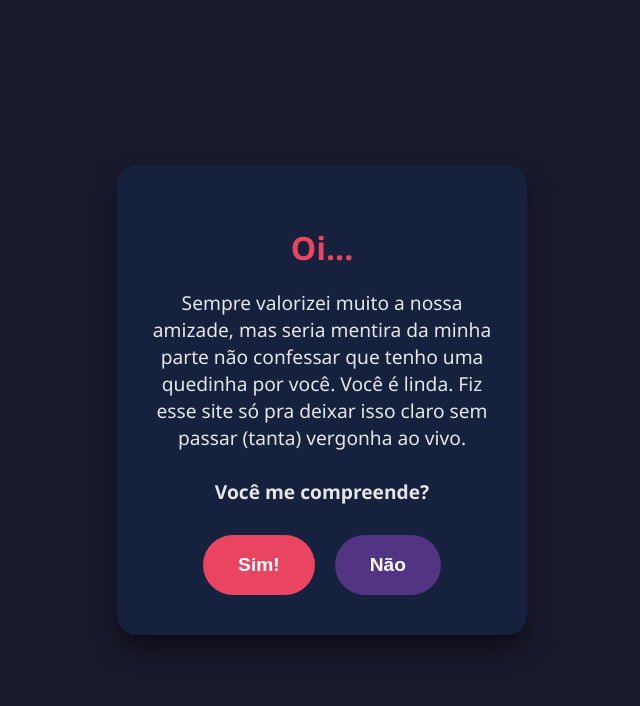
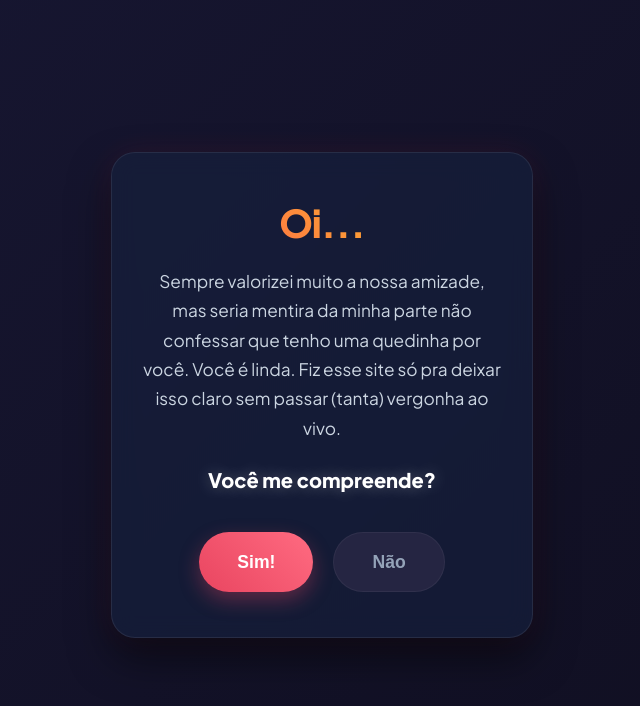
Before and after one commit to MirandaDev1/Just_a_statement, a plain HTML site: page index.html in a window 1280 px wide. Shown: the whole page, without its empty margins (318-958 px from the left). Drawn offline with Linux system fonts and the light colour scheme.

Commit message:
Update index.html

```diff
--- a/index.html
+++ b/index.html
@@ -4,7 +4,14 @@
     <meta charset="UTF-8">
     <meta name="viewport" content="width=device-width, initial-scale=1.0">
     <title>Um recado pra você...</title>
+
+    <!-- Importando fonte premium e moderna -->
+    <link rel="preconnect" href="https://fonts.googleapis.com">
+    <link rel="preconnect" href="https://fonts.gstatic.com" crossorigin>
+    <link href="https://fonts.googleapis.com/css2?family=Plus+Jakarta+Sans:wght@400;600;800&display=swap" rel="stylesheet">
+
     <style>
+        /* Fundo com degradê animado premium */
         body {
             margin: 0;
             padding: 0;
@@ -12,24 +19,68 @@
             justify-content: center;
             align-items: center;
             height: 100vh;
-            background-color: #1a1a2e;
+            background: linear-gradient(135deg, #0f0c1b, #1a1a3a, #0b0914);
+            background-size: 400% 400%;
+            animation: gradientBG 12s ease infinite;
             color: #ffffff;
-            font-family: 'Segoe UI', sans-serif;
+            font-family: 'Plus Jakarta Sans', sans-serif;
             text-align: center;
             overflow: hidden;
         }
 
-        .container {
-            background-color: #16213e;
-            padding: 40px 30px;
-            border-radius: 20px;
-            box-shadow: 0 15px 25px rgba(0,0,0,0.5);
-            max-width: 90%;
-            width: 350px;
+        @keyframes gradientBG {
+            0% { background-position: 0% 50%; }
+            50% { background-position: 100% 50%; }
+            100% { background-position: 0% 50%; }
         }
 
-        h1 { color: #e94560; margin-bottom: 20px; }
-        p { font-size: 1.2rem; margin-bottom: 30px; color: #e6e6e6; }
+        /* Container estilo "Glassmorphism" com animação de flutuação */
+        .container {
+            background: rgba(22, 33, 62, 0.65);
+            backdrop-filter: blur(12px);
+            -webkit-backdrop-filter: blur(12px);
+            padding: 45px 30px;
+            border-radius: 24px;
+            border: 1px solid rgba(255, 255, 255, 0.08);
+            box-shadow: 0 20px 40px rgba(0, 0, 0, 0.5),
+                        0 0 30px rgba(233, 69, 96, 0.1);
+            max-width: 85%;
+            width: 360px;
+            animation: floatContainer 4s ease-in-out infinite;
+        }
+
+        @keyframes floatContainer {
+            0%, 100% { transform: translateY(0); }
+            50% { transform: translateY(-10px); }
+        }
+
+        /* Título com degradê brilhante */
+        h1 {
+            font-weight: 800;
+            font-size: 2.4rem;
+            background: linear-gradient(45deg, #ff4e50, #f9d423);
+            -webkit-background-clip: text;
+            -webkit-text-fill-color: transparent;
+            margin-top: 0;
+            margin-bottom: 20px;
+            letter-spacing: -1px;
+        }
+
+        p {
+            font-size: 1.08rem;
+            line-height: 1.7;
+            margin-bottom: 35px;
+            color: #cbd5e1;
+            font-weight: 400;
+        }
+
+        strong {
+            color: #ffffff;
+            font-size: 1.25rem;
+            display: block;
+            margin-top: 20px;
+            text-shadow: 0 0 15px rgba(255, 255, 255, 0.3);
+        }
 
         .botoes {
             display: flex;
@@ -40,23 +91,36 @@
         }
 
         button {
-            font-size: 1.2rem;
-            padding: 12px 35px;
+            font-size: 1.1rem;
+            padding: 14px 38px;
             border: none;
             border-radius: 50px;
             cursor: pointer;
-            font-weight: bold;
-            transition: all 0.3s ease;
+            font-weight: 600;
+            transition: all 0.3s cubic-bezier(0.25, 0.8, 0.25, 1);
         }
 
+        /* Botão Sim com efeito Neon */
         #btn-sim {
-            background-color: #e94560;
+            background: linear-gradient(45deg, #e94560, #ff6b81);
             color: white;
+            box-shadow: 0 8px 20px rgba(233, 69, 96, 0.35);
         }
 
+        #btn-sim:hover {
+            transform: scale(1.05);
+            box-shadow: 0 12px 25px rgba(233, 69, 96, 0.5);
+        }
+
+        #btn-sim:active {
+            transform: scale(0.98);
+        }
+
+        /* Botão Não mais discreto */
         #btn-nao {
-            background-color: #533483;
-            color: white;
+            background: #252542;
+            color: #94a3b8;
+            border: 1px solid rgba(255, 255, 255, 0.05);
             position: relative;
         }
     </style>
@@ -65,7 +129,7 @@
 
     <div class="container">
         <h1>Oi...</h1>
-        <p>Sempre valorizei muito a nossa amizade, mas seria mentira da minha parte não confessar que tenho uma quedinha por você. Você é linda. Fiz esse site só pra deixar isso claro sem passar (tanta) vergonha ao vivo.<br><br><strong>Você me compreende?</strong></p>
+        <p>Sempre valorizei muito a nossa amizade, mas seria mentira da minha parte não confessar que tenho uma quedinha por você. Você é linda. Fiz esse site só pra deixar isso claro sem passar (tanta) vergonha ao vivo.<br><strong>Você me compreende?</strong></p>
 
         <div class="botoes">
             <button id="btn-sim" onclick="enviarResposta('Sim, entendi! Achei fofo. 😊')">Sim!</button>
@@ -74,14 +138,12 @@
     </div>
 
     <script>
-        // Função que envia a mensagem para o Zap do seu amigo
         function enviarResposta(mensagem) {
             const numeroZap = "5521988992395";
             const url = `https://wa.me/${numeroZap}?text=${encodeURIComponent(mensagem)}`;
             window.location.href = url;
         }
 
-        // Função do botão fugir
         function fugir() {
             const btnNao = document.getElementById("btn-nao");
             const maxW = window.innerWidth - btnNao.offsetWidth - 20;
```
